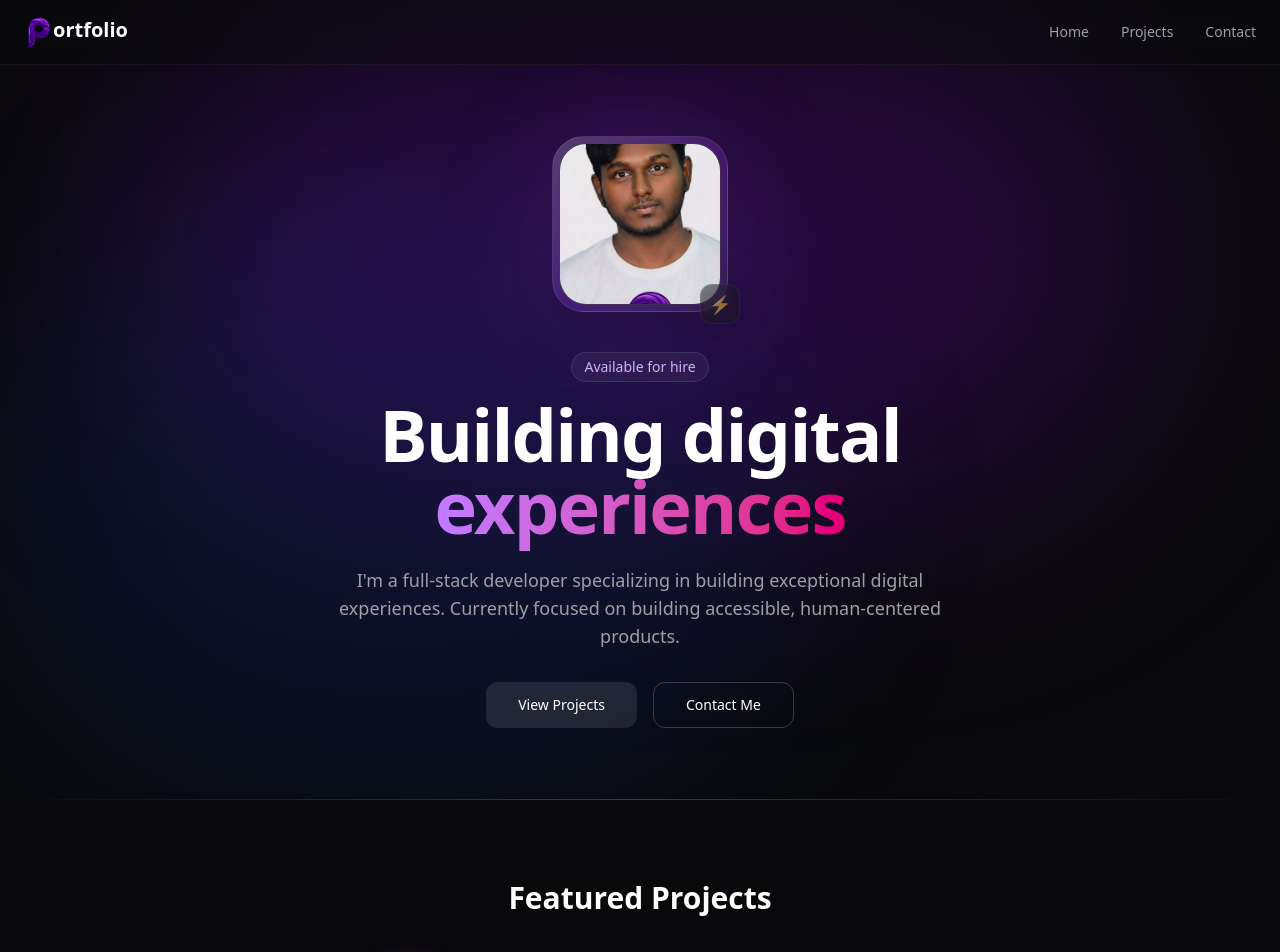
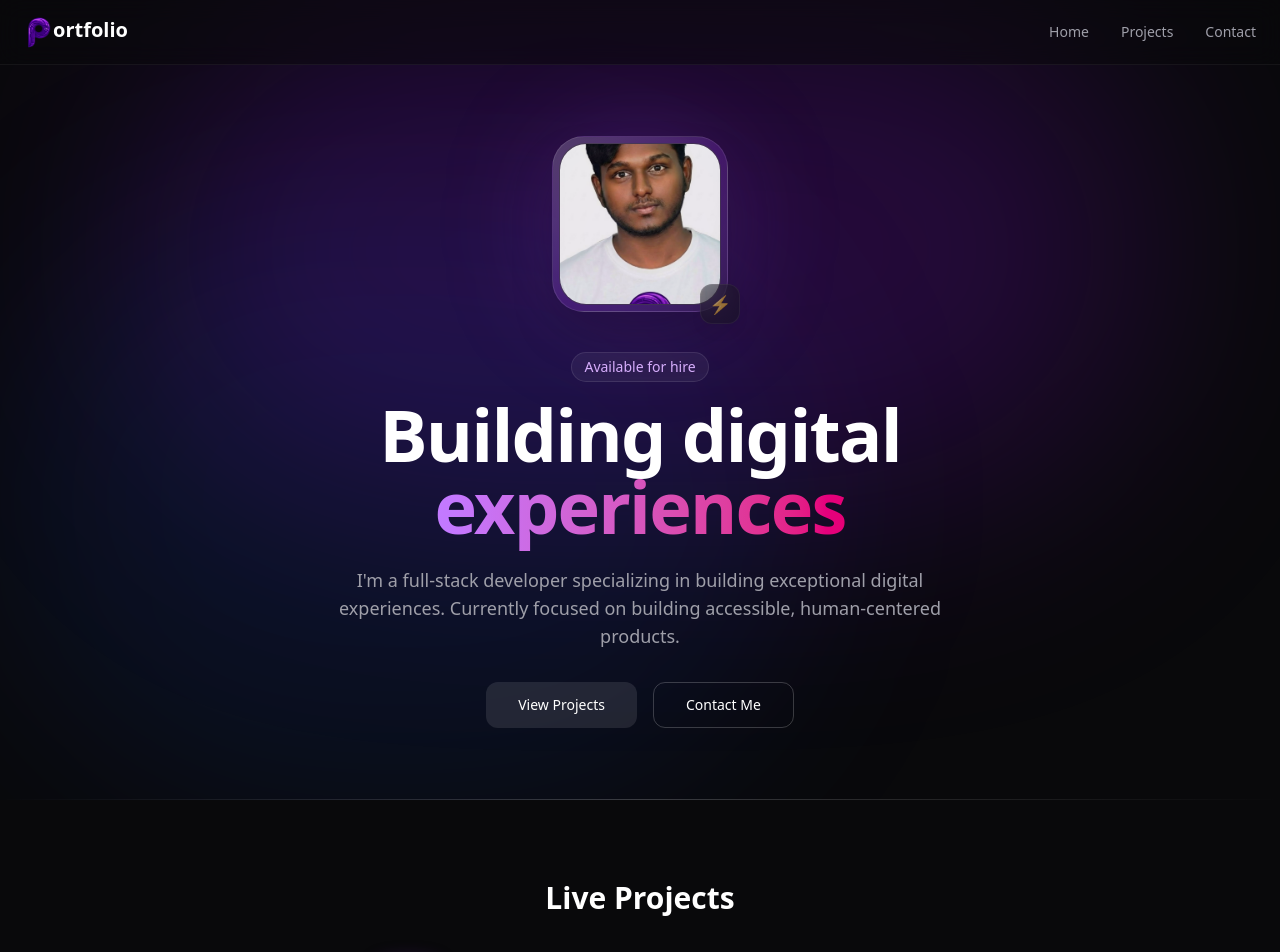
Before and after one commit to PradeepDev07/portfolio-for-developer, a React (Vite) app: page / in a window 1280 px wide. Shown: the top 952 px of the page. Built offline with nearby package versions, Linux system fonts and the light colour scheme; a web font is replaced by a local one.

Commit message:
ADD : change heading

```diff
--- a/src/pages/Home.jsx
+++ b/src/pages/Home.jsx
@@ -19,7 +19,7 @@ const Home = () => {
                 <ArcHero />
 
                 <section ref={projectsRef} className={`py-20 px-6 max-w-7xl mx-auto transition-opacity duration-1000 ${projectsVisible ? 'opacity-100' : 'opacity-0'}`}>
-                    <h2 className="text-3xl font-bold mb-12 text-center">Featured Projects</h2>
+                    <h2 className="text-3xl font-bold mb-12 text-center">Live Projects</h2>
                     <ProjectOrbit />
                 </section>
 
```
Also changed, not shown: 1 other file (tests, documents, lock files or other folders).
